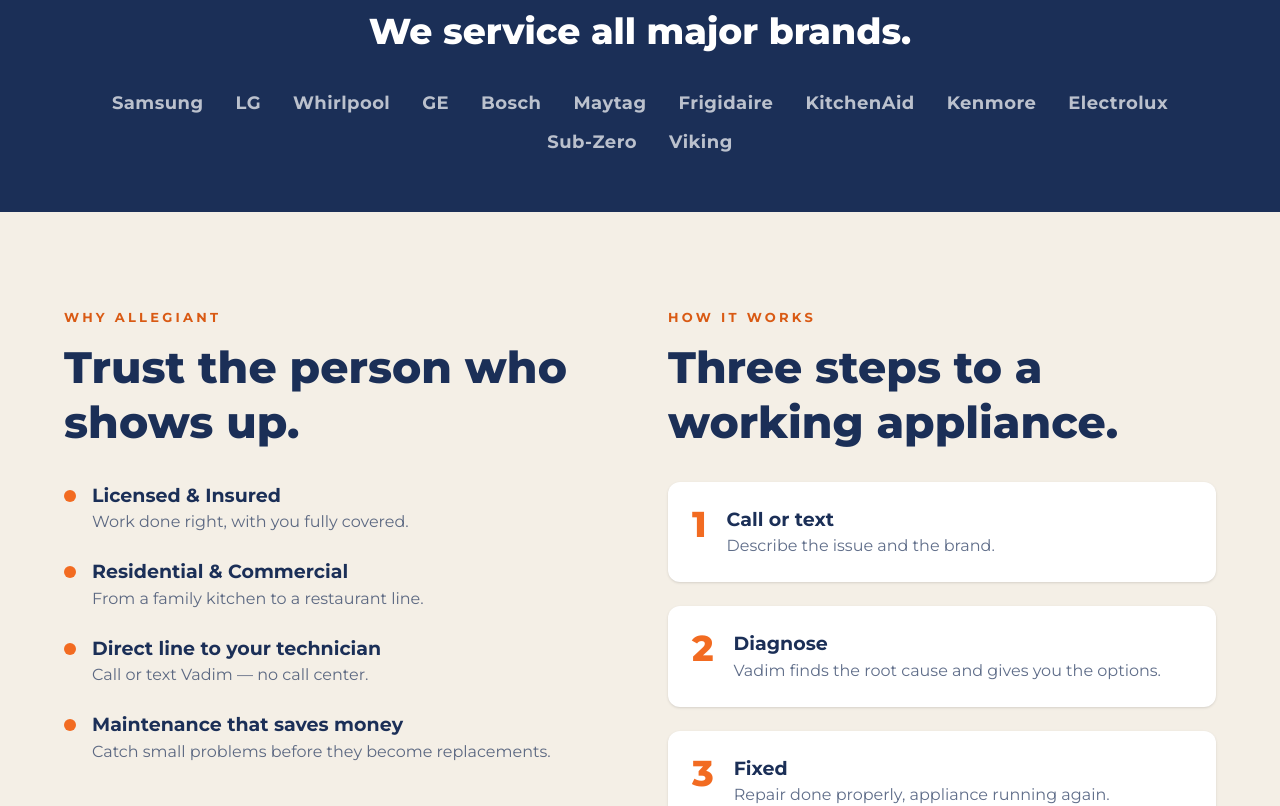
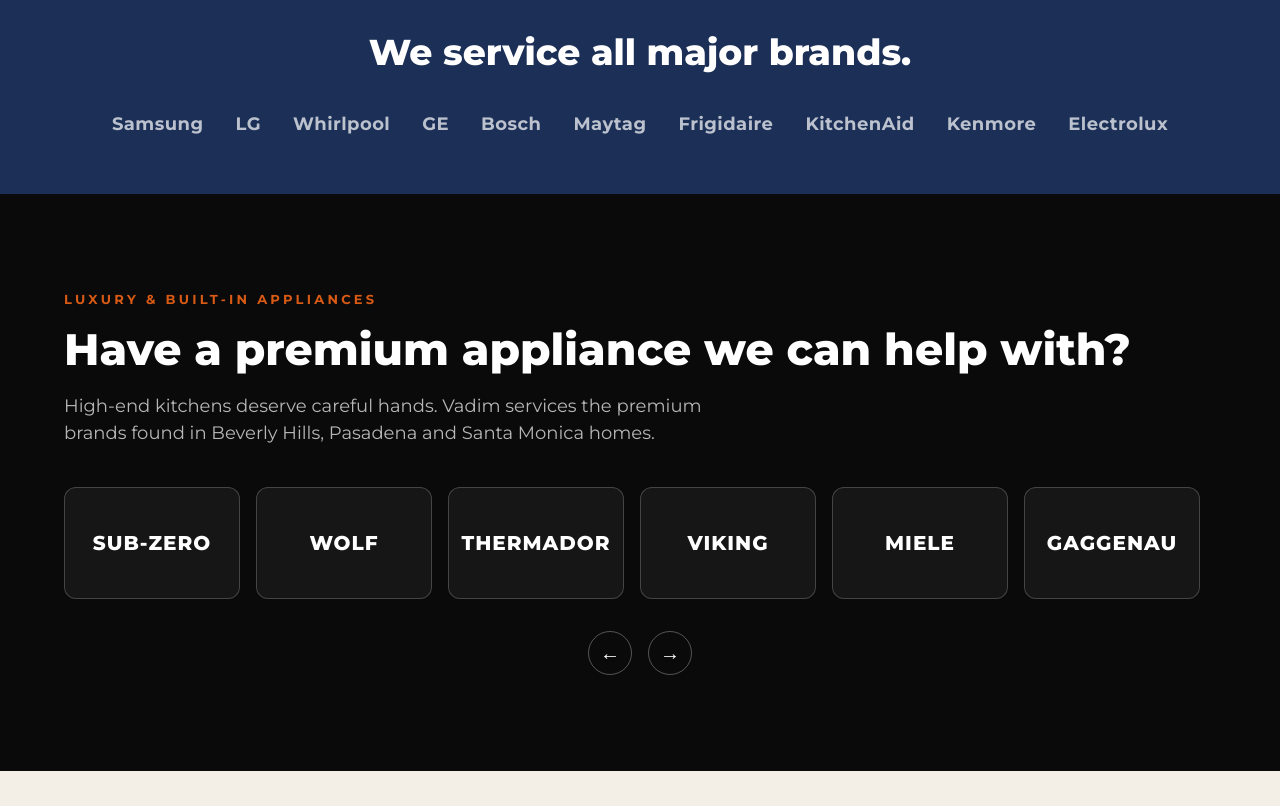
Before and after one commit to skippermaquina-del/referalhub, a Next.js app: page /allegiant in a window 1280 px wide. Shown: the part 1480-2286 px from the top of the page. Built offline with nearby package versions, Linux system fonts and the light colour scheme.

Commit message:
Allegiant: premium brands carousel, real service areas, brand field in form
Co-Authored-By: Claude Sonnet 5.5 <noreply@anthropic.com>
Claude-Session: https://claude.ai/code/session_01AY8gRkGhajetKFLkoZL3uJ

```diff
--- a/src/app/allegiant/page.tsx
+++ b/src/app/allegiant/page.tsx
@@ -1,7 +1,8 @@
 import Image from "next/image";
 import QRCode from "qrcode";
+import { BrandCarousel } from "@/components/allegiant/BrandCarousel";
 import { LeadForm } from "@/components/allegiant/LeadForm";
-import { brands, business, faqs, reasons, services, steps, vcard } from "@/data/allegiant";
+import { areas, brands, business, premiumBrands, faqs, reasons, services, steps, vcard } from "@/data/allegiant";
 
 const btnPrimary =
   "inline-flex items-center justify-center rounded-lg bg-[color:var(--al-orange)] px-7 py-4 text-[15px] font-bold uppercase tracking-wide text-white transition-colors hover:bg-[color:var(--al-orange-dim)]";
@@ -32,7 +33,7 @@ export default async function AllegiantPage() {
     name: business.name,
     description: business.subhead,
     telephone: business.phone,
-    areaServed: business.area,
+    areaServed: areas,
     makesOffer: services.map((s) => ({
       "@type": "Offer",
       itemOffered: { "@type": "Service", name: s.title },
@@ -118,6 +119,20 @@ export default async function AllegiantPage() {
         </div>
       </section>
 
+      {/* Premium brands */}
+      <section className="bg-[color:var(--al-black)] px-5 py-16 text-white md:py-24">
+        <div className={wrap}>
+          <Eyebrow>Luxury &amp; built-in appliances</Eyebrow>
+          <h2 className={h2}>Have a premium appliance we can help with?</h2>
+          <p className="mt-4 max-w-2xl text-[18px] text-white/70">
+            High-end kitchens deserve careful hands. Vadim services the premium brands found in Beverly Hills, Pasadena and Santa Monica homes.
+          </p>
+          <div className="mt-10">
+            <BrandCarousel brands={premiumBrands} />
+          </div>
+        </div>
+      </section>
+
       {/* Why us + steps */}
       <section id="why" className={section}>
         <div className={`${wrap} grid gap-14 md:grid-cols-2`}>
@@ -177,8 +192,13 @@ export default async function AllegiantPage() {
       <section className={section}>
         <div className={`${wrap} text-center`}>
           <Eyebrow>Service area</Eyebrow>
-          <h2 className={h2}>{business.area}</h2>
-          <p className="mx-auto mt-4 max-w-xl text-[18px] text-[color:var(--al-ink-dim)]">
+          <h2 className={h2}>Serving the Westside, Pasadena &amp; the coast.</h2>
+          <ul className="mt-8 flex flex-wrap justify-center gap-3">
+            {areas.map((a) => (
+              <li key={a} className="rounded-full border border-[color:var(--al-hairline)] bg-white px-5 py-2.5 text-[16px] font-bold">{a}</li>
+            ))}
+          </ul>
+          <p className="mx-auto mt-6 max-w-xl text-[18px] text-[color:var(--al-ink-dim)]">
             Not sure if we cover your address? Call or text and Vadim will let you know right away.
           </p>
         </div>
--- /dev/null
+++ b/src/components/allegiant/BrandCarousel.tsx
@@ -0,0 +1,36 @@
+"use client";
+
+import { useRef } from "react";
+
+/** Carrusel horizontal con scroll-snap y flechas. Marcas como texto (sin logos
+ * de terceros). */
+export function BrandCarousel({ brands }: { brands: string[] }) {
+  const ref = useRef<HTMLUListElement>(null);
+  const scroll = (dir: 1 | -1) =>
+    ref.current?.scrollBy({ left: dir * ref.current.clientWidth * 0.8, behavior: "smooth" });
+
+  const arrow =
+    "flex h-11 w-11 items-center justify-center rounded-full border border-white/30 text-[20px] text-white transition-colors hover:border-[color:var(--al-orange)] hover:text-[color:var(--al-orange)]";
+
+  return (
+    <div>
+      <ul
+        ref={ref}
+        className="flex snap-x snap-mandatory gap-4 overflow-x-auto pb-4 [scrollbar-width:none] [&::-webkit-scrollbar]:hidden"
+      >
+        {brands.map((b) => (
+          <li
+            key={b}
+            className="flex h-28 w-44 shrink-0 snap-start items-center justify-center rounded-xl border border-white/20 bg-white/5 px-4 text-center text-[20px] font-extrabold uppercase tracking-wider text-white"
+          >
+            {b}
+          </li>
+        ))}
+      </ul>
+      <div className="mt-4 flex justify-center gap-4">
+        <button type="button" aria-label="Previous brands" onClick={() => scroll(-1)} className={arrow}>←</button>
+        <button type="button" aria-label="Next brands" onClick={() => scroll(1)} className={arrow}>→</button>
+      </div>
+    </div>
+  );
+}
--- a/src/components/allegiant/LeadForm.tsx
+++ b/src/components/allegiant/LeadForm.tsx
@@ -1,7 +1,7 @@
 "use client";
 
 import { useState } from "react";
-import { business, services } from "@/data/allegiant";
+import { business, premiumBrands, services } from "@/data/allegiant";
 
 /** Sin backend: arma un SMS prellenado para Vadim con los datos del cliente.
  * TODO: cambiar a un endpoint/email cuando haya dominio y correo propios. */
@@ -17,6 +17,7 @@ export function LeadForm() {
       `Phone: ${f.get("phone")}`,
       `Address/ZIP: ${f.get("location")}`,
       `Appliance: ${f.get("service")}`,
+      `Brand: ${f.get("brand") || "-"}`,
       `Problem: ${f.get("problem")}`,
     ].join("\n");
     window.location.href = `${business.smsHref}?&body=${encodeURIComponent(body)}`;
@@ -40,6 +41,12 @@ export function LeadForm() {
         ))}
         <option>Other</option>
       </select>
+      <input name="brand" list="brands" placeholder="Brand (Sub-Zero, Wolf, Miele…)" className={field} />
+      <datalist id="brands">
+        {premiumBrands.map((b) => (
+          <option key={b} value={b} />
+        ))}
+      </datalist>
       <textarea name="problem" required rows={3} placeholder="What's the problem? (brand, model, symptoms)" className={field} />
       <button type="submit" className="rounded-lg bg-[color:var(--al-orange)] px-7 py-4 text-[16px] font-bold uppercase tracking-wide text-white transition-colors hover:bg-[color:var(--al-orange-dim)]">
         Request Service
--- a/src/data/allegiant.ts
+++ b/src/data/allegiant.ts
@@ -13,9 +13,9 @@ export const business = {
   phone: "+1 (323) 578-4010",
   phoneHref: "tel:+13235784010",
   smsHref: "sms:+13235784010",
-  // TODO: confirmar email y zona de servicio con Vadim.
+  // TODO: confirmar email con Vadim.
   email: "",
-  area: "Los Angeles & surrounding areas",
+  area: "Beverly Hills, Pasadena, Santa Monica & up the coast",
   headline: "Appliance repair you can count on.",
   subhead:
     "Fast, honest repairs for home and business — by a licensed & insured technician who picks up the phone.",
@@ -59,7 +59,7 @@ export const vcard = [
 // TODO: confirmar con Vadim que atiende todas estas marcas.
 export const brands = [
   "Samsung", "LG", "Whirlpool", "GE", "Bosch", "Maytag", "Frigidaire",
-  "KitchenAid", "Kenmore", "Electrolux", "Sub-Zero", "Viking",
+  "KitchenAid", "Kenmore", "Electrolux",
 ];
 
 export const faqs = [
@@ -84,3 +84,13 @@ export const faqs = [
     a: "Vadim will give you an honest answer after diagnosing it — if a repair doesn't make sense, he'll tell you.",
   },
 ];
+
+/** Zonas que Vadim confirmó. TODO: añadir ciudades exactas "arriba por la costa". */
+export const areas = ["Beverly Hills", "Pasadena", "Santa Monica", "Malibu & the coast north"];
+
+/** Marcas premium (carrusel). TODO: confirmar con Vadim cuáles atiende. */
+export const premiumBrands = [
+  "Sub-Zero", "Wolf", "Thermador", "Viking", "Miele", "Gaggenau", "La Cornue",
+  "Lacanche", "Best", "Cove", "Dacor", "Monogram", "Jenn-Air", "Fisher & Paykel",
+  "Bertazzoni", "BlueStar", "Liebherr", "True",
+];
```
